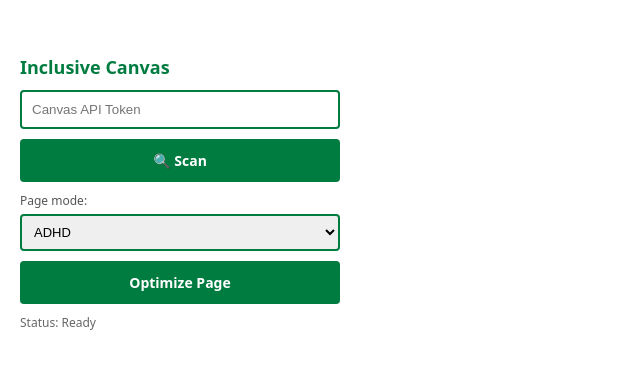
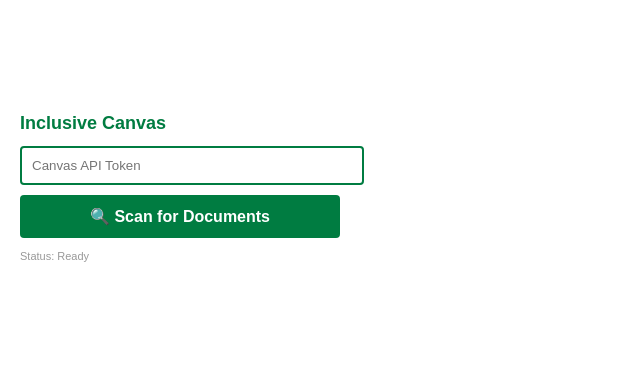
Before and after one commit to sehajvir-byte/testExtension, a React (Vite) app: page / in a window 1280 px wide. Shown: the part 211-580 px from the top of the page, without its empty margins (0-640 px from the left). Built offline with nearby package versions, Linux system fonts and the light colour scheme.

Commit message:
Removed modifications to webpage

```diff
--- a/src/App.tsx
+++ b/src/App.tsx
@@ -4,140 +4,46 @@
 const UOF_A_GOLD = '#FFDB05'
 
 type AccessibilityMode = 'high-contrast' | 'color-blind' | 'dyslexia' | 'adhd'
-type SortOption = 'none' | 'a-z' | 'z-a'
-
-const MODE_LABELS: Record<AccessibilityMode, string> = {
-  'high-contrast': 'High contrast',
-  'color-blind': 'Color blind',
-  dyslexia: 'Dyslexia',
-  adhd: 'ADHD'
-}
-
-type ClickedLink = { name: string; url: string; clickedAt: string }
 
 function App() {
   const [token, setToken] = useState('')
   const [status, setStatus] = useState('Ready')
   const [files, setFiles] = useState<{ name: string; url: string }[]>([])
-  const [clickedLinks, setClickedLinks] = useState<ClickedLink[]>([])
   const [accessibilityMode, setAccessibilityMode] = useState<AccessibilityMode>('adhd')
-  const [sortOption, setSortOption] = useState<SortOption>('none')
 
   useEffect(() => {
-    chrome.storage.local.get(['canvasToken', 'clickedLinks'], (result: { canvasToken?: string; clickedLinks?: ClickedLink[] }) => {
-      if (typeof result.canvasToken === 'string') setToken(result.canvasToken)
-      if (Array.isArray(result.clickedLinks)) setClickedLinks(result.clickedLinks)
-    })
-  }, [])
-
-  const saveClickedLink = (file: { name: string; url: string }) => {
-    const entry: ClickedLink = { ...file, clickedAt: new Date().toISOString() }
-    const updated = [...clickedLinks, entry]
-    setClickedLinks(updated)
-    chrome.storage.local.set({ clickedLinks: updated })
-  }
-
-  const exportToJsonFile = () => {
-    const json = JSON.stringify(clickedLinks, null, 2)
-    const blob = new Blob([json], { type: 'application/json' })
-    const url = URL.createObjectURL(blob)
-    const a = document.createElement('a')
-    a.href = url
-    a.download = `inclusive-canvas-clicked-links-${new Date().toISOString().slice(0, 10)}.json`
-    a.click()
-    URL.revokeObjectURL(url)
-    setStatus('Exported!')
-  }
+    // Define the type inline so TypeScript stops complaining
+    chrome.storage.local.get(['canvasToken'], (result: { [key: string]: any }) => {
+      if (result.canvasToken) {
+        setToken(result.canvasToken);
+      }
+    });
+  }, []);
 
   const saveToken = (value: string) => {
     setToken(value)
     chrome.storage.local.set({ canvasToken: value })
   }
 
-  const sortedFiles = [...files].sort((a, b) => {
-    if (sortOption === 'a-z') return a.name.localeCompare(b.name)
-    if (sortOption === 'z-a') return b.name.localeCompare(a.name)
-    return 0
-  })
-
-  const sendToContentScript = (
-    tabId: number,
-    type: string,
-    onSuccess: (response?: { files?: { name: string; url: string }[]; success?: boolean }) => void,
-    payload?: Record<string, unknown>,
-    retryAfterInject = true
-  ) => {
-    chrome.tabs.sendMessage(tabId, { type, ...(payload ?? {}) }, (response) => {
-      if (chrome.runtime.lastError) {
-        const err = chrome.runtime.lastError.message || ''
-        if (retryAfterInject && err.includes('Receiving end does not exist')) {
-          const manifest = chrome.runtime.getManifest()
-          const scriptPath = manifest.content_scripts?.[0]?.js?.[0]
-          if (scriptPath) {
-            chrome.scripting.executeScript({ target: { tabId }, files: [scriptPath] }, () => {
-              if (chrome.runtime.lastError) {
-                setStatus('Refresh the Canvas page and try again')
-                return
-              }
-              sendToContentScript(tabId, type, onSuccess, payload, false)
-            })
-            return
-          }
-        }
-        setStatus(err.includes('Receiving end') ? 'Refresh the Canvas page and try again' : 'Error: ' + err)
-        return
-      }
-      onSuccess(response)
-    })
-  }
-
   const scanForFiles = () => {
     setStatus('Scanning...')
     chrome.tabs.query({ active: true, currentWindow: true }, (tabs) => {
       const tab = tabs[0]
-      if (!tab?.id) {
-        setStatus('Error: No active tab found')
-        return
-      }
-      const url = tab.url || ''
-      const isCanvasPage = url.includes('instructure.com') || url.includes('canvas.ualberta.ca')
-      if (!isCanvasPage) {
-        setStatus('Open a Canvas page first')
-        return
-      }
-      sendToContentScript(tab.id, 'SCAN_FILES', (response) => {
-        if (response?.files) {
+      if (!tab?.id) return
+
+      chrome.tabs.sendMessage(tab.id, { type: 'SCAN_FILES' }, (response) => {
+        if (chrome.runtime.lastError) {
+          setStatus('Error: Refresh the page')
+        } else if (response?.files) {
           setFiles(response.files)
           setStatus(`Found ${response.files.length} files!`)
-        } else {
-          setStatus('No files found')
         }
       })
     })
   }
 
-  const optimizePage = () => {
-    setStatus('Optimizing...')
-    chrome.tabs.query({ active: true, currentWindow: true }, (tabs) => {
-      const tab = tabs[0]
-      if (!tab?.id) {
-        setStatus('Error: No active tab found')
-        return
-      }
-      const url = tab.url || ''
-      const isCanvasPage = url.includes('instructure.com') || url.includes('canvas.ualberta.ca')
-      if (!isCanvasPage) {
-        setStatus('Open a Canvas page first')
-        return
-      }
-      sendToContentScript(tab.id, 'APPLY_ACCESSIBILITY_MODE', () => {
-        setStatus('Page optimized!')
-      }, { mode: accessibilityMode })
-    })
-  }
-
   return (
-    <div style={{ padding: '20px', width: '320px' }}>
+    <div style={{ padding: '20px', width: '320px', fontFamily: 'sans-serif' }}>
       <h1 style={{ fontSize: '18px', marginBottom: '12px', color: UOF_A_GREEN }}>Inclusive Canvas</h1>
 
       <input
@@ -145,147 +51,47 @@
         placeholder="Canvas API Token"
         value={token}
         onChange={(e) => saveToken(e.target.value)}
-        style={{
-          width: '100%',
-          padding: '10px',
-          marginBottom: '10px',
-          border: `2px solid ${UOF_A_GREEN}`,
-          borderRadius: '4px',
-          boxSizing: 'border-box'
-        }}
+        style={{ width: '100%', padding: '10px', marginBottom: '10px', border: `2px solid ${UOF_A_GREEN}`, borderRadius: '4px' }}
       />
 
-      <button
-        onClick={scanForFiles}
-        style={{
-          width: '100%',
-          padding: '12px',
-          marginBottom: '10px',
-          fontSize: '14px',
-          fontWeight: 600,
-          background: UOF_A_GREEN,
-          color: 'white',
-          border: 'none',
-          borderRadius: '4px',
-          cursor: 'pointer'
-        }}
-      >
-        🔍 Scan
+      <button onClick={scanForFiles} style={{ width: '100%', padding: '12px', background: UOF_A_GREEN, color: 'white', border: 'none', borderRadius: '4px', fontWeight: 600, cursor: 'pointer' }}>
+        🔍 Scan for Documents
       </button>
 
       {files.length > 0 && (
-        <>
-          <div style={{ marginBottom: '8px', display: 'flex', alignItems: 'center', gap: '8px' }}>
-            <label style={{ fontSize: '12px', color: '#555' }}>Sort:</label>
-            <select
-              value={sortOption}
-              onChange={(e) => setSortOption(e.target.value as SortOption)}
-              style={{
-                flex: 1,
-                padding: '6px',
-                fontSize: '12px',
-                border: `1px solid ${UOF_A_GREEN}`,
-                borderRadius: '4px'
-              }}
-            >
-              <option value="none">Default</option>
-              <option value="a-z">A → Z</option>
-              <option value="z-a">Z → A</option>
-            </select>
-          </div>
-          <ul style={{ listStyle: 'none', padding: 0, margin: '0 0 12px 0' }}>
-            {sortedFiles.map((file, index) => (
-              <li key={index} style={{ borderBottom: '1px solid #e0e0e0', padding: '10px 0' }}>
-                <p style={{ fontSize: '13px', margin: '0 0 6px 0', wordBreak: 'break-word' }}>{file.name}</p>
+        <div style={{ marginTop: '15px' }}>
+          <label style={{ fontSize: '12px', color: '#666' }}>PDF View Preference:</label>
+          <select
+            value={accessibilityMode}
+            onChange={(e) => setAccessibilityMode(e.target.value as AccessibilityMode)}
+            style={{ width: '100%', padding: '8px', marginBottom: '10px', borderRadius: '4px' }}
+          >
+            <option value="adhd">ADHD (Warm/Low Glare)</option>
+            <option value="high-contrast">High Contrast (Dark Mode)</option>
+            <option value="color-blind">Color Blind Assist</option>
+            <option value="dyslexia">Enhanced Spacing</option>
+          </select>
+
+          <ul style={{ listStyle: 'none', padding: 0 }}>
+            {files.map((file, index) => (
+              <li key={index} style={{ borderBottom: '1px solid #eee', padding: '8px 0' }}>
+                <p style={{ fontSize: '13px', margin: '0 0 5px 0' }}>{file.name}</p>
                 <button
                   onClick={() => {
-                    saveClickedLink(file)
                     const viewerUrl = chrome.runtime.getURL('pdf-viewer.html') +
-                      '?url=' + encodeURIComponent(file.url) +
-                      '&mode=' + encodeURIComponent(accessibilityMode)
+                      `?url=${encodeURIComponent(file.url)}&mode=${accessibilityMode}`
                     chrome.tabs.create({ url: viewerUrl })
                   }}
-                  style={{
-                    fontSize: '12px',
-                    background: UOF_A_GOLD,
-                    color: '#333',
-                    border: 'none',
-                    padding: '6px 12px',
-                    borderRadius: '4px',
-                    cursor: 'pointer',
-                    fontWeight: 500
-                  }}
+                  style={{ background: UOF_A_GOLD, border: 'none', padding: '5px 10px', borderRadius: '4px', cursor: 'pointer' }}
                 >
-                  View
+                  View Accessible PDF
                 </button>
               </li>
             ))}
           </ul>
-        </>
+        </div>
       )}
-
-      <div style={{ marginBottom: '10px' }}>
-        <label style={{ fontSize: '12px', color: '#555', display: 'block', marginBottom: '4px' }}>
-          Page mode:
-        </label>
-        <select
-          value={accessibilityMode}
-          onChange={(e) => setAccessibilityMode(e.target.value as AccessibilityMode)}
-          style={{
-            width: '100%',
-            padding: '8px',
-            fontSize: '13px',
-            border: `2px solid ${UOF_A_GREEN}`,
-            borderRadius: '4px',
-            boxSizing: 'border-box'
-          }}
-        >
-          {(Object.keys(MODE_LABELS) as AccessibilityMode[]).map((m) => (
-            <option key={m} value={m}>
-              {MODE_LABELS[m]}
-            </option>
-          ))}
-        </select>
-      </div>
-
-      <button
-        onClick={optimizePage}
-        style={{
-          width: '100%',
-          padding: '12px',
-          marginBottom: '10px',
-          fontSize: '14px',
-          fontWeight: 600,
-          background: UOF_A_GREEN,
-          color: 'white',
-          border: 'none',
-          borderRadius: '4px',
-          cursor: 'pointer'
-        }}
-      >
-        Optimize Page
-      </button>
-
-      {clickedLinks.length > 0 && (
-        <button
-          onClick={exportToJsonFile}
-          style={{
-            width: '100%',
-            padding: '8px',
-            marginBottom: '10px',
-            fontSize: '12px',
-            background: UOF_A_GOLD,
-            color: '#333',
-            border: 'none',
-            borderRadius: '4px',
-            cursor: 'pointer'
-          }}
-        >
-          Export clicked links (JSON)
-        </button>
-      )}
-
-      <p style={{ fontSize: '12px', color: '#666', margin: 0 }}>Status: {status}</p>
+      <p style={{ fontSize: '11px', color: '#999', marginTop: '10px' }}>Status: {status}</p>
     </div>
   )
 }
```
Also changed, not shown: src/content.ts (+7 -102 lines), manifest.json.
